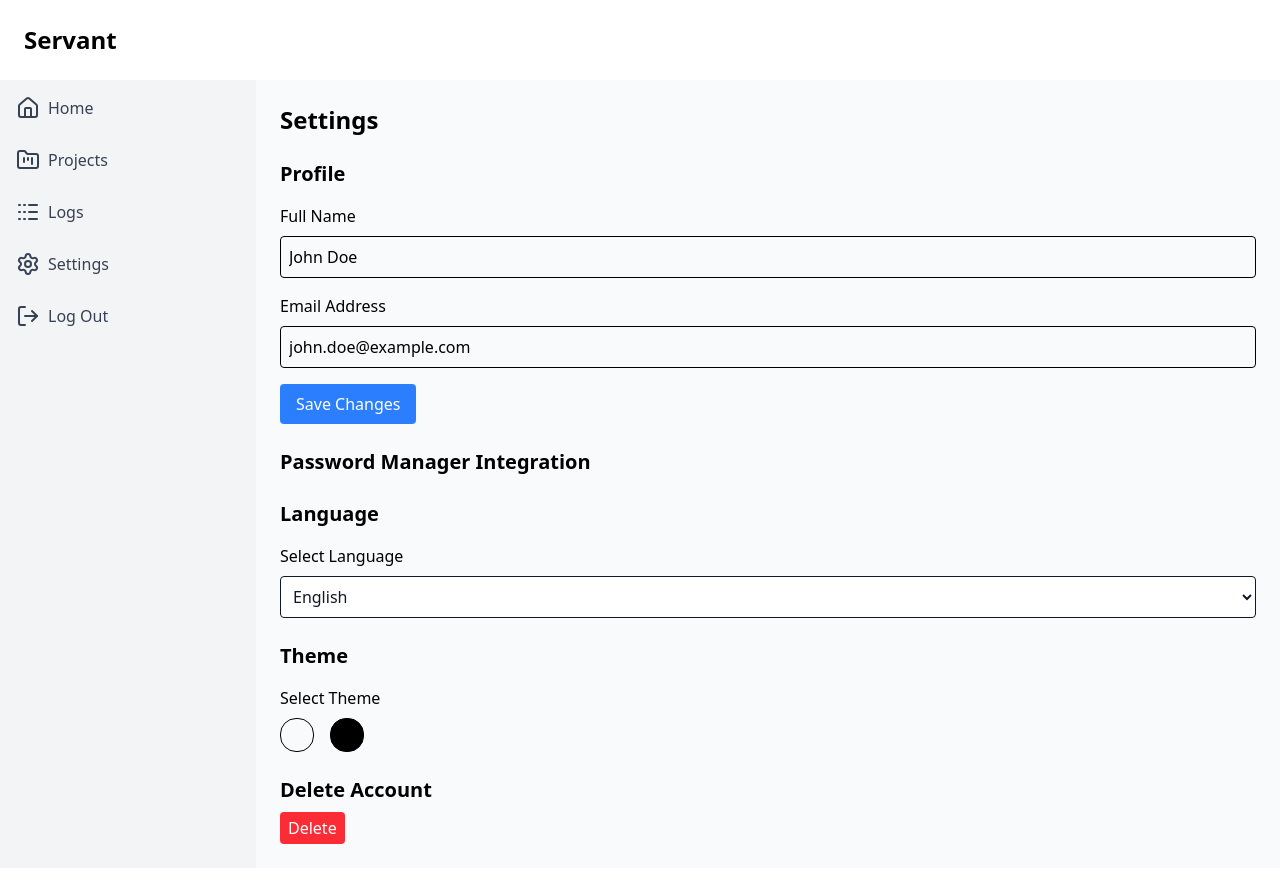
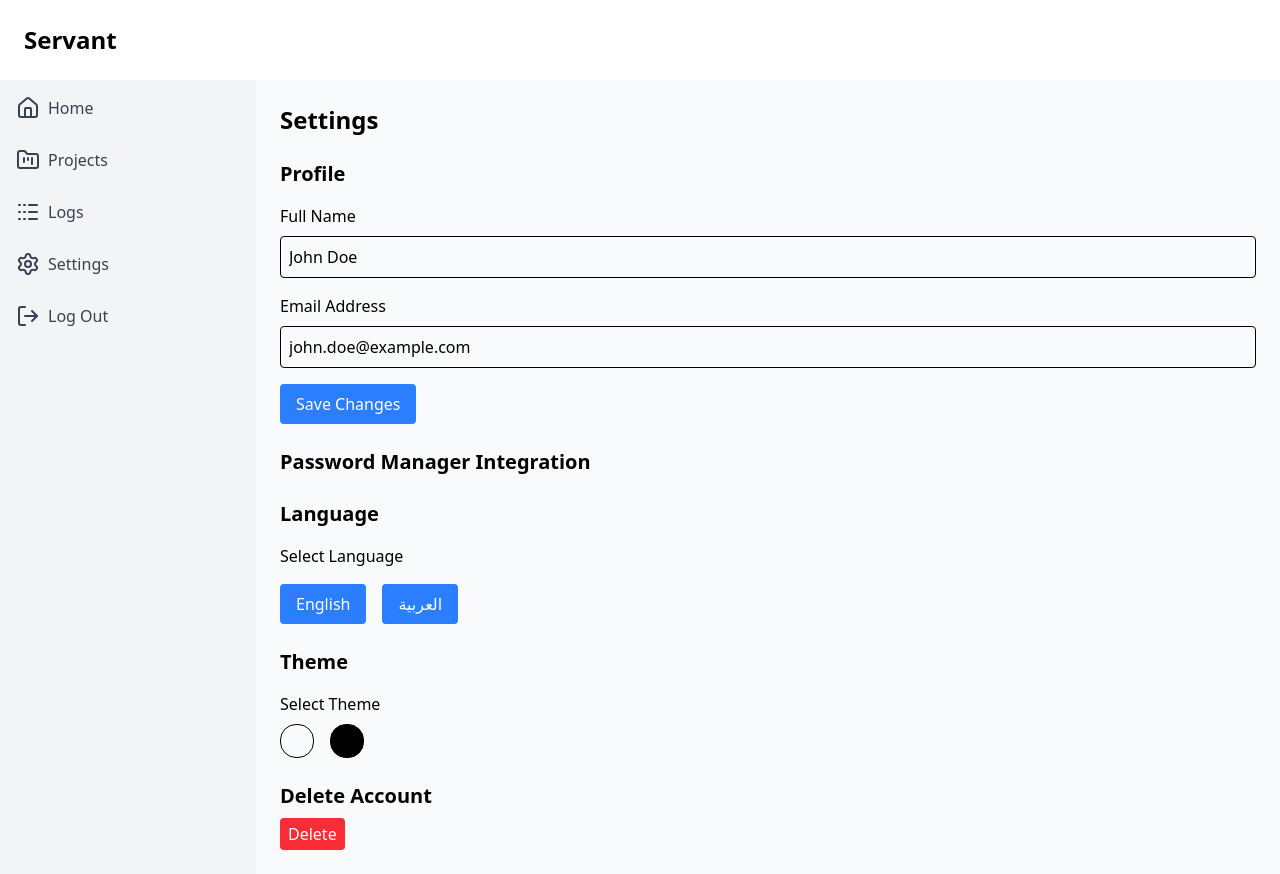
Before and after one commit to Yoni190/servant, a React app in the folder frontend/: page /settings in a window 1280 px wide. Built offline with nearby package versions, Linux system fonts and the light colour scheme; the HTML template or start-up script is replaced by a standard one.

Commit message:
Setup multi-lingual support

```diff
--- a/frontend/package.json
+++ b/frontend/package.json
@@ -14,9 +14,12 @@
     "@nivo/line": "^0.99.0",
     "@nivo/pie": "^0.99.0",
     "@tailwindcss/vite": "^4.1.18",
+    "i18next": "^25.7.3",
+    "i18next-browser-languagedetector": "^8.2.0",
     "lucide-react": "^0.562.0",
     "react": "^18.2.0",
     "react-dom": "^18.2.0",
+    "react-i18next": "^16.5.0",
     "react-router-dom": "^6.22.3",
     "react-toastify": "^11.0.5",
     "sweetalert2": "^11.26.17",
--- /dev/null
+++ b/frontend/src/i18n.js
@@ -0,0 +1,35 @@
+import i18n from 'i18next';
+import { initReactI18next } from 'react-i18next';
+import LanguageDetector from 'i18next-browser-languagedetector';
+
+i18n
+  // detect user language
+  // learn more: https://github.com/i18next/i18next-browser-languageDetector
+  .use(LanguageDetector)
+  // pass the i18n instance to react-i18next.
+  .use(initReactI18next)
+  // init i18next
+  // for all options read: https://www.i18next.com/overview/configuration-options
+  .init({
+    debug: true,
+    fallbackLng: 'en',
+    interpolation: {
+      escapeValue: false, // not needed for react as it escapes by default
+    },
+    resources: {
+      en: {
+        translation: {
+          servicesPerProject: "Services per project",
+          settings: "Settings",
+        }
+      },
+      ar: {
+        translation: {
+          servicesPerProject: "الخدمات لكل مشروع",
+          settings: "الإعدادات",
+        }
+      }
+    }
+  });
+
+export default i18n;
--- a/frontend/src/main.jsx
+++ b/frontend/src/main.jsx
@@ -2,6 +2,7 @@ import { StrictMode } from 'react'
 import { createRoot } from 'react-dom/client'
 import App from './App.jsx'
 import './index.css'
+import './i18n.js'
 
 
 createRoot(document.getElementById('root')).render(
--- a/frontend/src/pages/Home.jsx
+++ b/frontend/src/pages/Home.jsx
@@ -4,8 +4,11 @@ import Sidebar from '../components/Sidebar.jsx'
 import StatCard from '../components/StatCard.jsx'
 import { ResponsiveBar } from '@nivo/bar'
 import { ResponsivePie } from '@nivo/pie'
+import { useTranslation } from 'react-i18next'
 
 const Home = () => {
+
+  const { t } = useTranslation();
 
   const servicesPerProject = [
     { project: 'Alpha', services: 5 },
@@ -38,7 +41,7 @@ const Home = () => {
           <div className="grid grid-cols-2 gap-6">
             {/* Services Per Project */}
             <div className="bg-white p-4 rounded shadow h-[300px] dark:bg-gray-800">
-              <h2 className="font-semibold mb-2 dark:text-white">Services per project</h2>
+              <h2 className="font-semibold mb-2 dark:text-white">{t('servicesPerProject')}</h2>
               <ResponsiveBar
                 data={servicesPerProject}
                 keys={['services']}
--- a/frontend/src/pages/Settings.jsx
+++ b/frontend/src/pages/Settings.jsx
@@ -4,9 +4,13 @@ import Sidebar from '../components/Sidebar'
 import Swal from 'sweetalert2'
 import { useNavigate } from 'react-router-dom'
 import { toast } from 'react-toastify'
+import { useTranslation } from 'react-i18next'
+
 
 
 const Settings = () => {
+
+    const { t, i18n } = useTranslation();
 
     const navigate = useNavigate()
 
@@ -57,7 +61,7 @@ const Settings = () => {
       <div className="flex flex-1">
         <Sidebar />
         <main className="flex-1 p-6 bg-gray-50 space-y-6 dark:bg-gray-700">
-            <h1 className='text-2xl font-semibold text-black dark:text-white'>Settings</h1>
+            <h1 className='text-2xl font-semibold text-black dark:text-white'>{t('settings')}</h1>
             {/* Profile Info */}
             <form action="#">
                 <h2 className='text-xl font-semibold dark:text-white'>Profile</h2>
@@ -97,13 +101,17 @@ const Settings = () => {
             <div>
                 <h2 className='text-xl font-semibold dark:text-white'>Language</h2>
                 <label htmlFor="language" className='mt-4 block dark:text-white'>Select Language</label>
-                <select name="language" id="language" className='border rounded w-full p-2 mt-2
-                                border rounded p-2
-                                bg-white text-gray-900
-                                dark:bg-gray-800 dark:text-gray-100 dark:border-gray-700'>
-                    <option value="en">English</option>
-                    <option value="ar">العربية</option>
-                </select>
+
+                <button className='mt-4 bg-blue-500 text-white rounded py-2 px-4 hover:bg-blue-600 cursor-pointer dark:bg-white dark:text-blue-600 dark:hover:bg-gray-200'
+                onClick={() => i18n.changeLanguage('en')}
+                >
+                    English
+                </button>
+
+                <button className='ml-4 mt-4 bg-blue-500 text-white rounded py-2 px-4 hover:bg-blue-600 cursor-pointer dark:bg-white dark:text-blue-600 dark:hover:bg-gray-200'
+                onClick={() => i18n.changeLanguage('ar')}>
+                    العربية
+                </button>
             </div>
 
             {/* Theme */}
```
Also changed, not shown: 1 other file (tests, documents, lock files or other folders).
